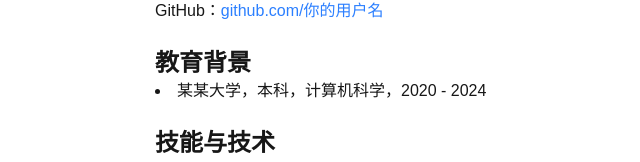
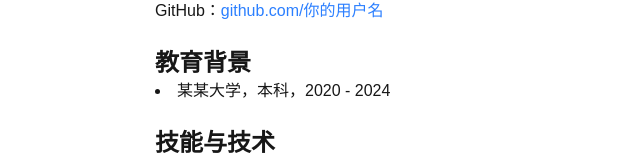
Before and after one commit to sealzhao/my-portfolio, a Next.js app: page /resume in a window 1280 px wide. Shown: the part 177-339 px from the top of the page, without its empty margins (133-773 px from the left). Built offline with nearby package versions, Linux system fonts and the light colour scheme.

Commit message:
Fix: change the content of resume

```diff
--- a/pages/resume.tsx
+++ b/pages/resume.tsx
@@ -13,7 +13,7 @@ export default function Resume() {
       <section className="mb-6">
         <h2 className="text-2xl font-semibold">教育背景</h2>
         <ul className="list-disc list-inside">
-          <li>某某大学，本科，计算机科学，2020 - 2024</li>
+          <li>某某大学，本科，2020 - 2024</li>
         </ul>
       </section>
 
```
